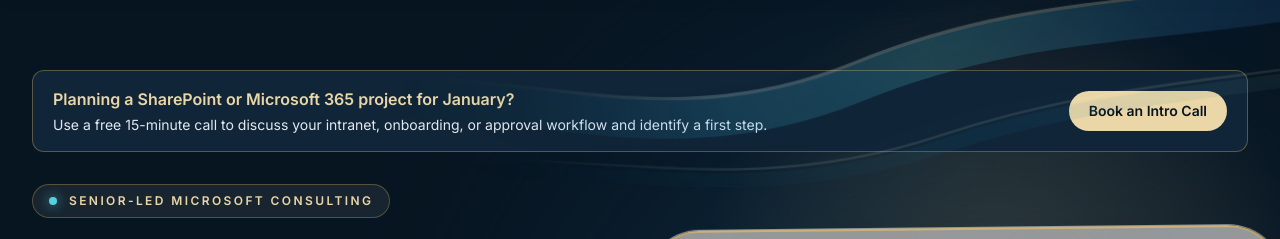
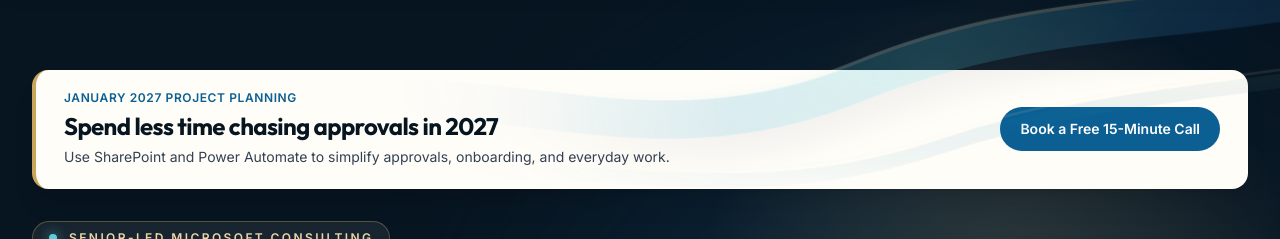
Before and after one commit to stars14sp-hub/nexaplex-website-test, a React (Vite) app: page / in a window 1280 px wide. Shown: the part 122-361 px from the top of the page. Built offline with nearby package versions, Linux system fonts and the light colour scheme; grey boxes are pictures that could not be loaded.

Commit message:
Sharpen the January planning banner on the test homepage

```diff
--- a/pages/HomePage.tsx
+++ b/pages/HomePage.tsx
@@ -61,13 +61,14 @@ const HomePage: React.FC = () => {
         <div className="absolute inset-0 bg-[radial-gradient(circle_at_78%_36%,rgba(201,165,92,0.25),transparent_24%),radial-gradient(circle_at_62%_70%,rgba(31,92,137,0.25),transparent_34%)]"></div>
         <div className="max-w-7xl mx-auto px-4 sm:px-6 lg:px-8 relative z-10">
           {Date.now() < Date.parse('2026-12-19T00:00:00-06:00') && (
-            <aside aria-label="January project planning" className="mb-8 flex flex-col items-start gap-4 rounded-xl border border-[#c9a55c]/40 bg-[#102638] px-5 py-4 text-white sm:flex-row sm:items-center sm:justify-between">
+            <aside aria-labelledby="january-planning-title" className="relative z-20 mb-8 flex flex-col gap-4 rounded-2xl border-l-4 border-[#c9a55c] bg-[#fffdf8] px-5 py-5 text-[#071521] shadow-xl sm:px-7 lg:flex-row lg:items-center lg:justify-between">
               <div>
-                <p className="font-bold text-[#ead6a7]">Planning a SharePoint or Microsoft 365 project for January?</p>
-                <p className="mt-1 text-sm text-slate-200">Use a free 15-minute call to discuss your intranet, onboarding, or approval workflow and identify a first step.</p>
+                <p className="mb-1 text-xs font-bold uppercase tracking-wider text-[#0b5f93]">January 2027 project planning</p>
+                <h2 id="january-planning-title" className="text-xl font-bold tracking-tight sm:text-2xl">Spend less time chasing approvals in 2027</h2>
+                <p className="mt-1 text-sm leading-relaxed text-slate-700">Use SharePoint and Power Automate to simplify approvals, onboarding, and everyday work.</p>
               </div>
-              <a href="https://outlook.office.com/bookwithme/user/476d6b0ef7b1437393a63c08dd37e97f@nexaplexwebhub.com/meetingtype/gvU-45cccEux3i7eDDbA_g2?anonymous&amp;ismsaljsauthenabled&amp;ep=mLinkFromTile" target="_blank" rel="noopener noreferrer" className="shrink-0 rounded-full bg-[#ead6a7] px-5 py-2.5 text-sm font-bold text-[#071521] hover:bg-white focus-visible:outline focus-visible:outline-2 focus-visible:outline-offset-4 focus-visible:outline-white">
-                Book an Intro Call
+              <a href="https://outlook.office.com/bookwithme/user/476d6b0ef7b1437393a63c08dd37e97f@nexaplexwebhub.com/meetingtype/gvU-45cccEux3i7eDDbA_g2?anonymous&amp;ismsaljsauthenabled&amp;ep=mLinkFromTile" target="_blank" rel="noopener noreferrer" className="inline-flex min-h-11 shrink-0 items-center justify-center self-start rounded-full bg-[#0b5f93] px-5 py-2.5 text-center text-sm font-bold text-white hover:bg-[#084a75] focus-visible:outline focus-visible:outline-2 focus-visible:outline-offset-4 focus-visible:outline-[#0b5f93] lg:self-auto">
+                Book a Free 15-Minute Call
               </a>
             </aside>
           )}
```
